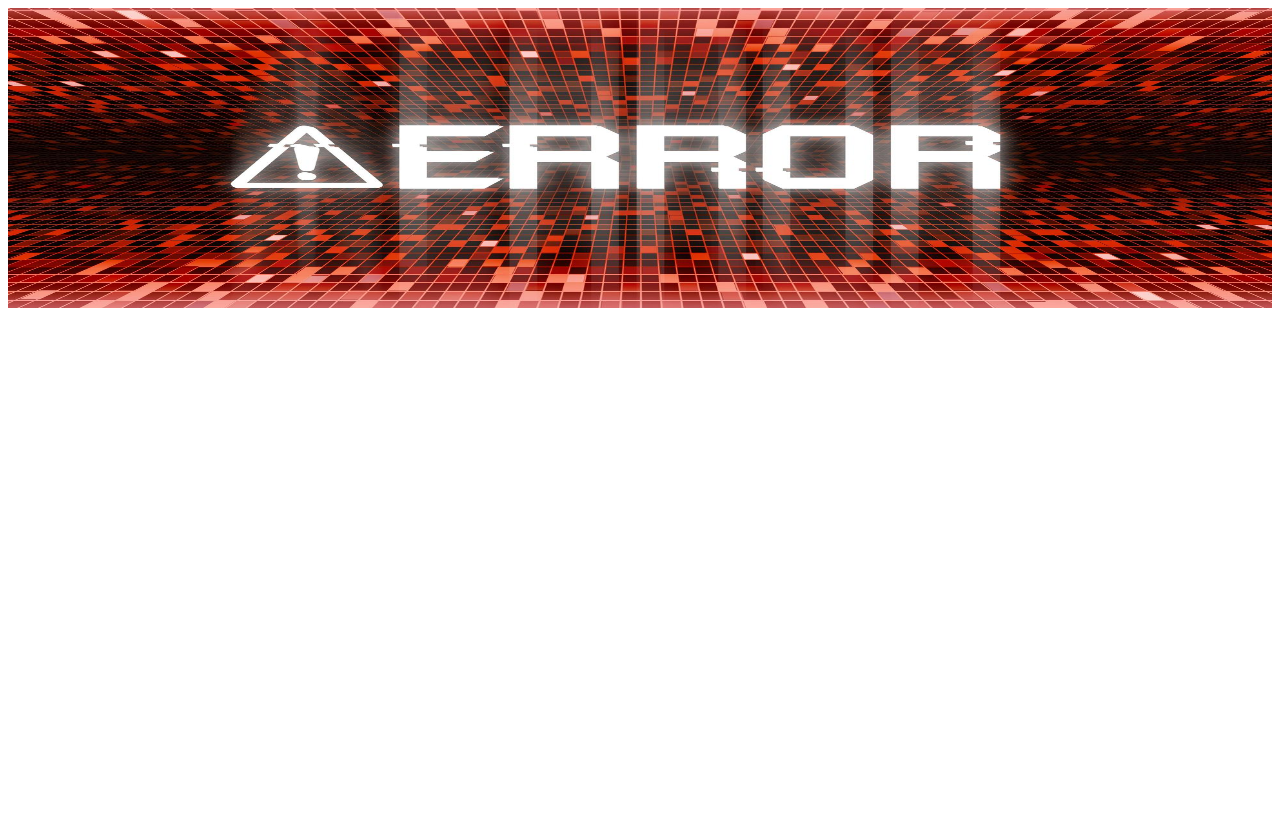
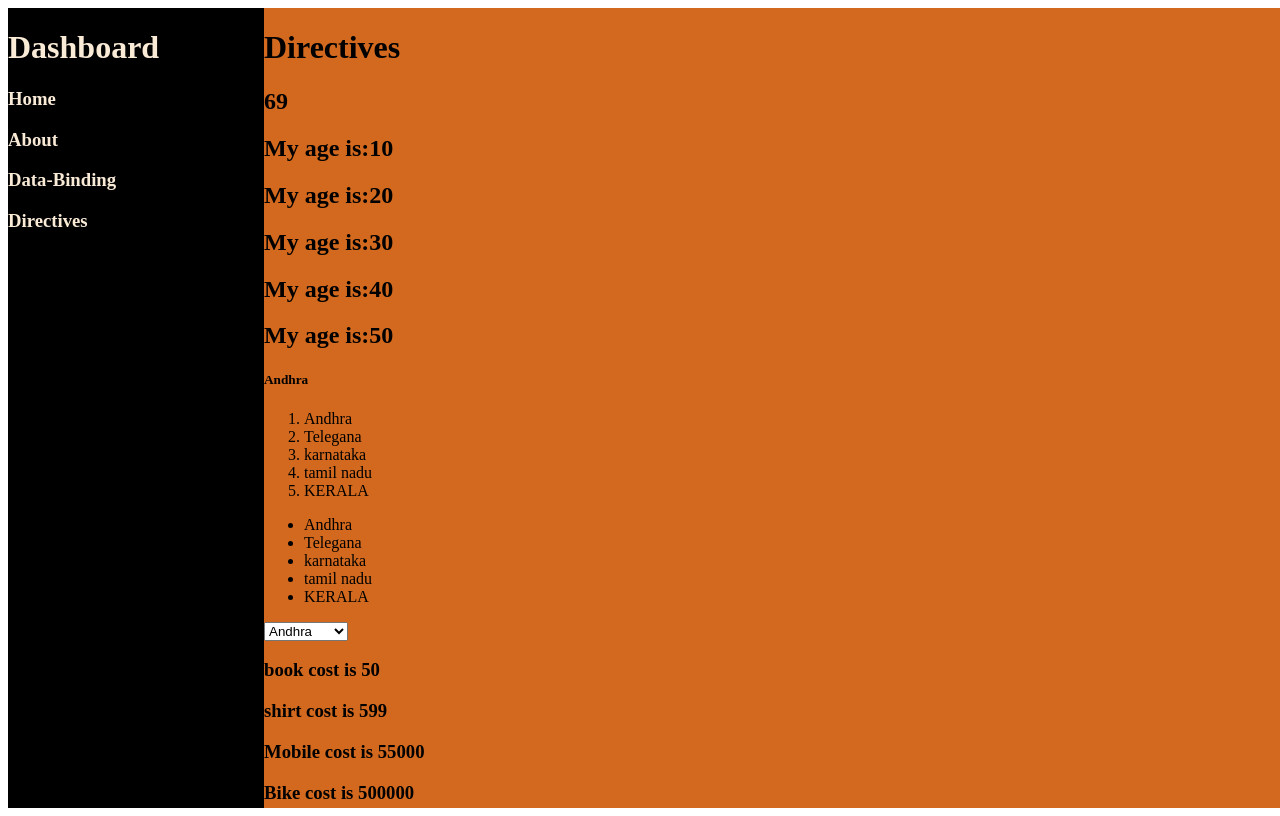
Before and after one commit to Shaik-Mohammad-Akram/my-app, an Angular app: page /dashboard/directives in a window 1280 px wide. Built offline with nearby package versions, Linux system fonts and the light colour scheme.

Commit message:
implemented directives

```diff
--- a/src/app/app-routing.module.ts
+++ b/src/app/app-routing.module.ts
@@ -5,15 +5,18 @@ import { DashboardComponent } from './dashboard/dashboard.component';
 import { HomeComponent } from './home/home.component';
 import { ErrorComponent } from './error/error.component';
 import { DataBindingComponent } from './data-binding/data-binding.component';
+import { DirectivesComponent } from './directives/directives.component';
 
 const routes: Routes = [
   {path:"login",component:LoginComponent},
   {path:'',component:LoginComponent},
   {path:'dashboard',component:DashboardComponent,children:[
     {path:'home',component:HomeComponent},
-    {path:'data-binding',component:DataBindingComponent}
+    {path:'data-binding',component:DataBindingComponent},
+    {path:'directives',component:DirectivesComponent},
   ]},
   {path:'**',component:ErrorComponent},
+
 ];
 
 @NgModule({
--- a/src/app/app.module.ts
+++ b/src/app/app.module.ts
@@ -9,6 +9,7 @@ import { HomeComponent } from './home/home.component';
 import { ErrorComponent } from './error/error.component';
 import { DataBindingComponent } from './data-binding/data-binding.component';
 import { FormsModule } from '@angular/forms';
+import { DirectivesComponent } from './directives/directives.component';
 
 @NgModule({
   declarations: [
@@ -17,7 +18,8 @@ import { FormsModule } from '@angular/forms';
     DashboardComponent,
     HomeComponent,
     ErrorComponent,
-    DataBindingComponent
+    DataBindingComponent,
+    DirectivesComponent
   ],
   imports: [
     BrowserModule,
--- a/src/app/dashboard/dashboard.component.css
+++ b/src/app/dashboard/dashboard.component.css
@@ -19,5 +19,6 @@ body{
     width: 80%;
     height: 100%;
     background-color: chocolate;
+    overflow: auto;
 
 }
--- a/src/app/dashboard/dashboard.component.html
+++ b/src/app/dashboard/dashboard.component.html
@@ -5,6 +5,7 @@
         <h3 routerLink="home">Home</h3>
         <h3 routerLink="about">About</h3>
         <h3 routerLink="data-binding">Data-Binding</h3>
+        <h3 routerLink="directives">Directives</h3>
     </div>
     <div class="right">
         <router-outlet></router-outlet>
--- /dev/null
+++ b/src/app/directives/directives.component.css
@@ -0,0 +1,6 @@
+.color1{
+    color: green;
+}
+.color2{
+    color: red;
+}
--- /dev/null
+++ b/src/app/directives/directives.component.html
@@ -0,0 +1,55 @@
+<h1>Directives</h1>
+
+<h2>{{age}}</h2>
+
+<h2 *ngFor="let age of ages">My age is:{{age}}</h2>
+
+<h5>{{state}}</h5>
+
+<ol>
+    <li *ngFor="let state of states">
+        {{state}}
+    </li>
+</ol>
+<ul>
+    <li *ngFor="let state of states">
+        {{state}}
+    </li>
+</ul>
+
+<select name="" id="">
+    <option value="" *ngFor="let state of states" >{{state}}</option>
+</select>
+
+<h3 *ngFor="let product of products">{{product.Name}} cost is {{product.price}}</h3>
+
+<table border="1" [cellPadding]="10" [cellSpacing]="0" style="background-color: aliceblue; margin-left: 150px;margin-bottom: 20px;" [width]="300" >
+    <thead >
+        <tr>
+            <th> S no</th>
+            <th> Name</th>
+            <th>price</th>
+        </tr>
+    </thead>
+    <tbody>
+        <tr *ngFor="let product of products;let i=index">
+            <td>
+                {{i+1}}
+            </td>
+            <td>
+                {{product.Name}}
+            </td>
+            <!-- <td [ngStyle]="{'color':product.price<=50000 ? 'green':'red'}">
+                {{product.price}}
+            </td> -->
+            <td [ngClass]="{'color1':product.price<=50000 , 'color2':product.price>1000000}">
+                {{product.price}}
+            </td>
+        </tr>
+    </tbody>
+</table>
+
+<h1 *ngIf="true">Hii Team❤️😍🙏✌️</h1>
+<h1 *ngIf="false">This is Akram😎😘💫</h1>
+<!-- <h1>Hii Team❤️😍🙏✌️</h1> -->
+<h1>This is Akram😎😘💫</h1>
--- /dev/null
+++ b/src/app/directives/directives.component.ts
@@ -0,0 +1,26 @@
+import { Component } from '@angular/core';
+
+@Component({
+  selector: 'app-directives',
+  templateUrl: './directives.component.html',
+  styleUrls: ['./directives.component.css']
+})
+export class DirectivesComponent {
+age:number=69;
+
+//variablename : datatype = initialvalue;
+
+ages:number[]=[10,20,30,40,50];
+
+state:string="Andhra"
+states:string[]=['Andhra','Telegana','karnataka','tamil nadu','KERALA'];
+
+products:any[]=[
+  {Name:'book',price:50},
+  {Name:'shirt',price:599},
+  {Name:'Mobile',price:55000},
+  {Name:'Bike',price:500000},
+  {Name:'Car',price:5300000},
+
+]
+}
```
Also changed, not shown: 1 other file (tests, documents, lock files or other folders).
